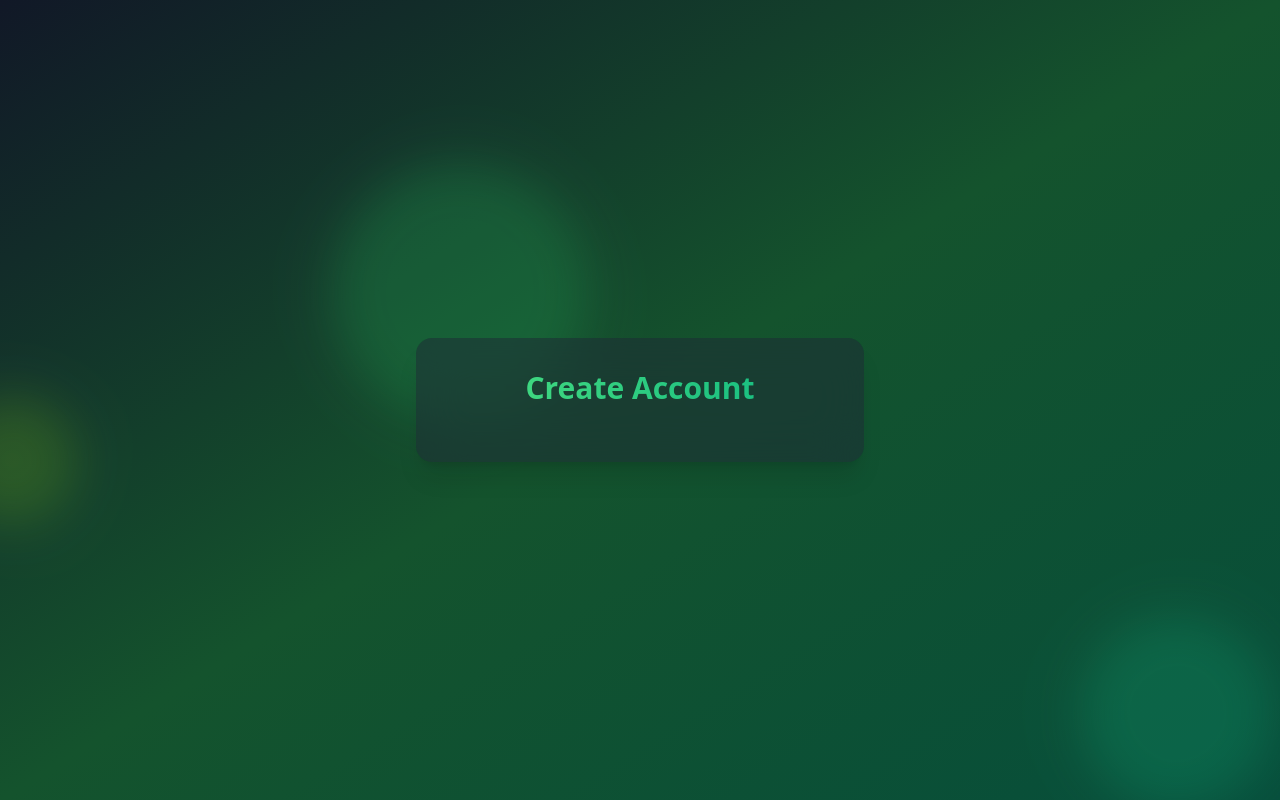
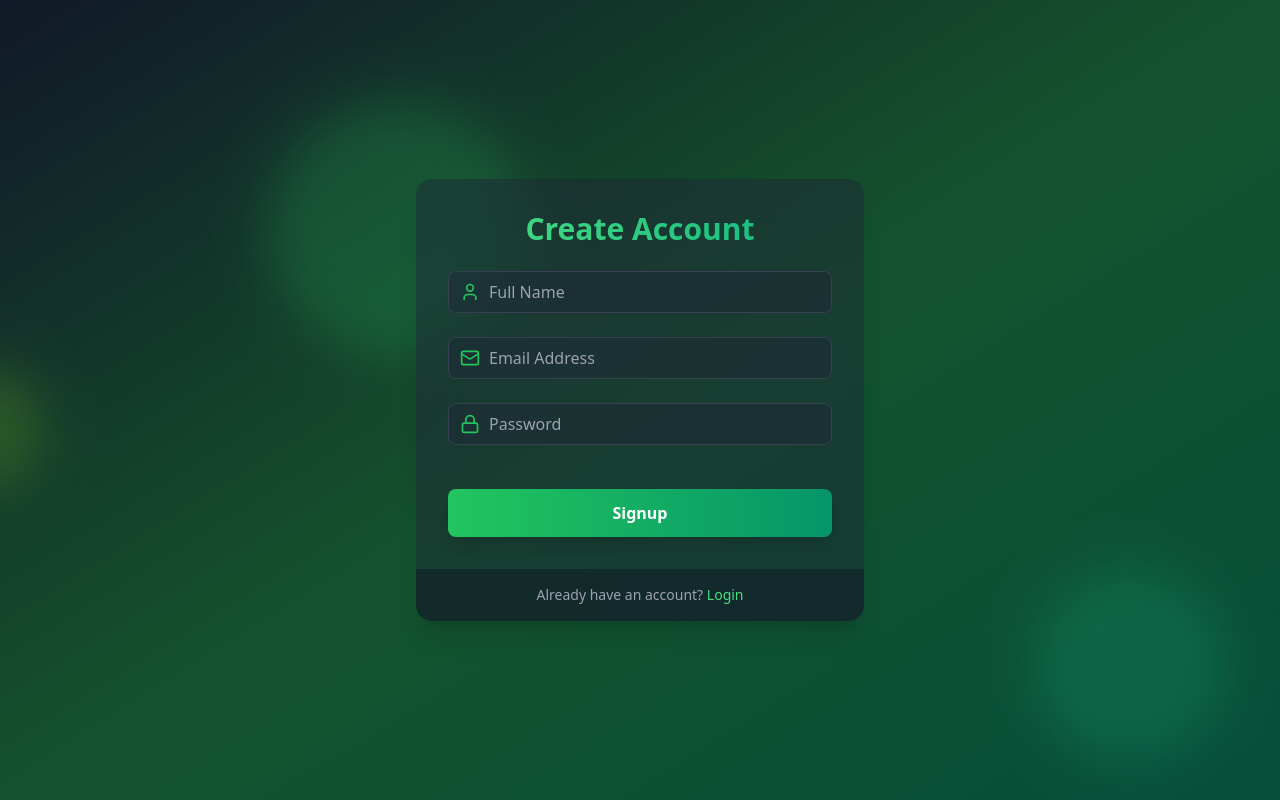
Before and after one commit to VictorMugisha/mern-auth, a React (Vite) app in the folder frontend/: page /signup in a window 1280 px wide. Built offline with nearby package versions, Linux system fonts and the light colour scheme.

Commit message:
Build a basic structure of signup page UI

```diff
--- a/frontend/src/pages/SignupPage.jsx
+++ b/frontend/src/pages/SignupPage.jsx
@@ -1,6 +1,13 @@
 import { motion } from "framer-motion";
+import { Lock, Mail, User } from "lucide-react";
+import Input from "../components/Input";
+import { useState } from "react";
+import { Link } from "react-router-dom";
 
 export default function SignupPage() {
+  const [name, setName] = useState("");
+  const [email, setEmail] = useState("");
+  const [password, setPassword] = useState("");
   function handleSignup(event) {
     event.preventDefault();
   }
@@ -17,7 +24,47 @@ export default function SignupPage() {
           Create Account
         </h2>
 
-        <form onSubmit={handleSignup}></form>
+        <form onSubmit={handleSignup}>
+          <Input
+            icon={User}
+            type="text"
+            placeholder="Full Name"
+            value={name}
+            onChange={(e) => setName(e.target.value)}
+          />
+          <Input
+            icon={Mail}
+            type="email"
+            placeholder="Email Address"
+            value={email}
+            onChange={(e) => setEmail(e.target.value)}
+          />
+          <Input
+            icon={Lock}
+            type="password"
+            placeholder="Password"
+            value={password}
+            onChange={(e) => setPassword(e.target.value)}
+          />
+
+          {/* Password strength meter */}
+          <motion.button
+            className="mt-5 w-full py-3 px-4 bg-gradient-to-r from-green-500 to-emerald-600 text-white font-bold rounded-lg shadow-lg hover:from-green-600 hover:to-emerald-700 focus:outline-none focus:ring-2 focus:ring-green-500 focus:ring-offset-2 focus:ring-offset-gray-900 transition duration-200"
+            whileHover={{ scale: 1.02 }}
+            whileTap={{ scale: 0.98 }}
+            type="submit"
+          >
+            Signup
+          </motion.button>
+        </form>
+      </div>
+      <div className="px-8 py-4 bg-gray-900 bg-opacity-50 flex justify-center">
+        <p className="text-sm text-gray-400">
+          Already have an account?{"  "}
+          <Link to="/login" className="text-green-400 hover:underline">
+            Login
+          </Link>
+        </p>
       </div>
     </motion.div>
   );
```
